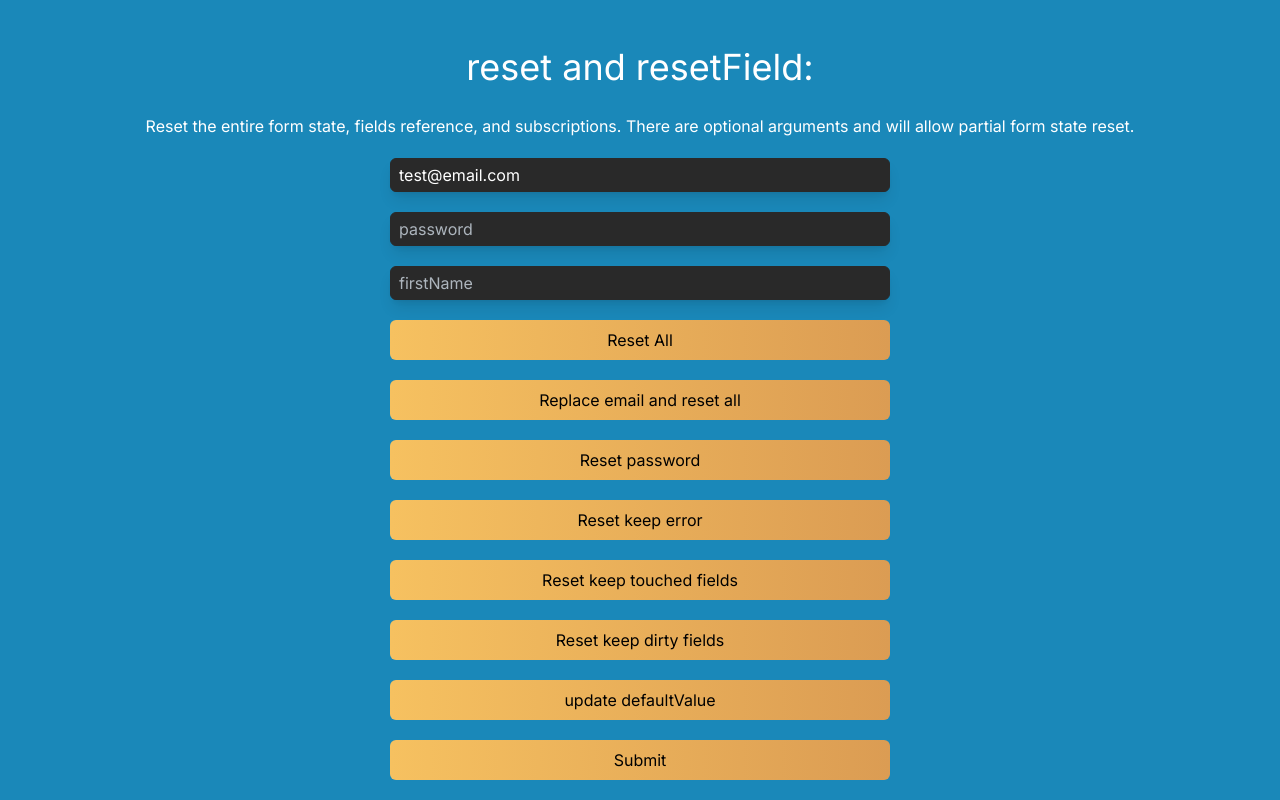
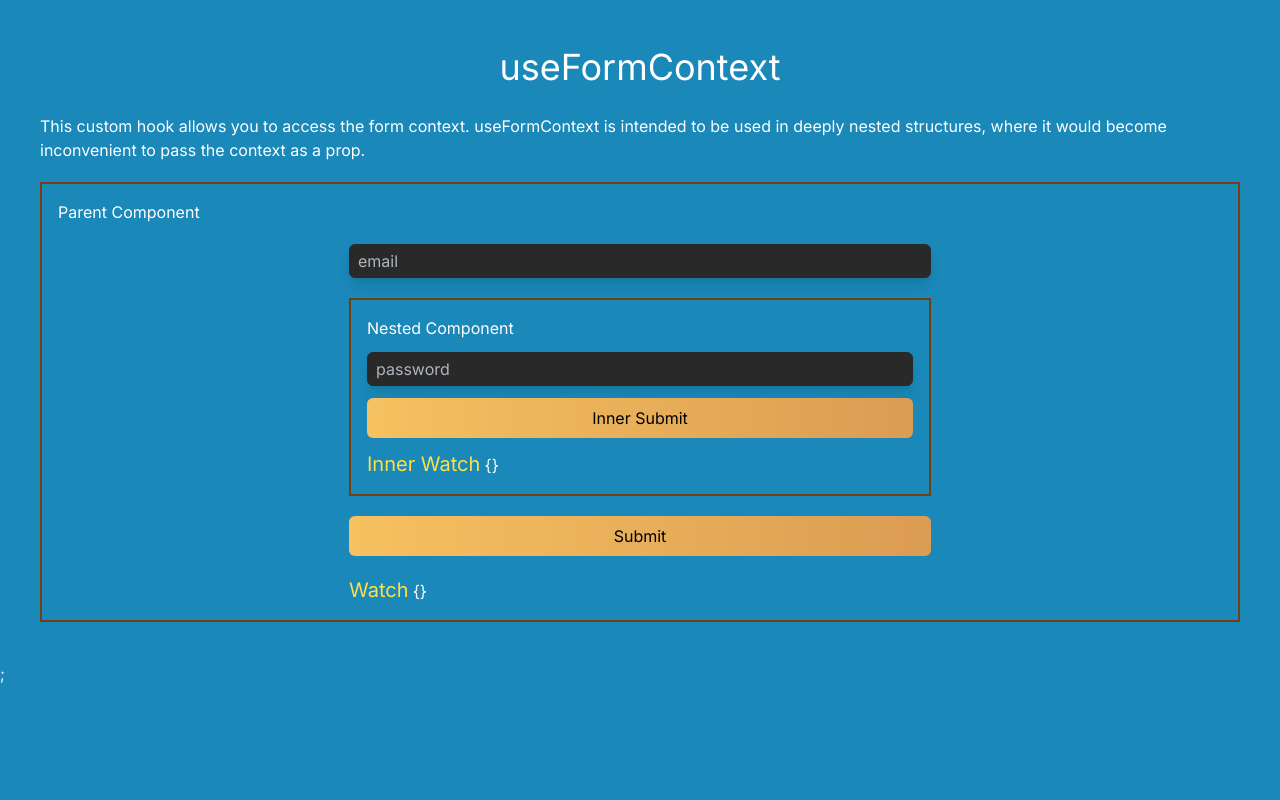
Before and after one commit to highhack/react-hook-form-tutorial, a Next.js app: page / in a window 1280 px wide. Shown: the top 800 px of the page. Built offline with nearby package versions, Linux system fonts and the light colour scheme.

Commit message:
commit 5

```diff
--- /dev/null
+++ b/src/app/components/Button.tsx
@@ -0,0 +1,10 @@
+type ButtonProps = {
+  onClick: () => void;
+  children: React.ReactNode;
+};
+
+export const Button = ({ onClick, children }: ButtonProps) => (
+  <button className="w-[500px]" type="button" onClick={onClick}>
+    {children}
+  </button>
+);
--- a/src/app/components/FormExample22.tsx
+++ b/src/app/components/FormExample22.tsx
@@ -8,8 +8,15 @@ type PropsType = {
 };
 
 export const FormExample22 = ({ title }: PropsType) => {
-  const { register, handleSubmit, formState, reset, watch, resetField } =
-    useForm<FormFields>({
+  const {
+    register,
+    handleSubmit,
+    formState,
+    reset,
+    watch,
+    resetField,
+    setError,
+  } = useForm<FormFields>({
     defaultValues: {
       email: "test@email.com",
       password: "",
@@ -22,16 +29,19 @@ export const FormExample22 = ({ title }: PropsType) => {
     errors,
     dirtyFields,
     touchedFields,
-    defaultValues,
-    isSubmitted,
     isSubmitSuccessful,
-    submitCount,
-    isValid,
-    isValidating,
   } = formState;
 
-  const onSubmit: SubmitHandler<FormFields> = (data) => {
+  const onSubmit: SubmitHandler<FormFields> = async (data) => {
+    try {
+      await new Promise((resolve) => setTimeout(resolve, 1000));
+      reset();
       console.log("data", data);
+    } catch (error) {
+      setError("root", {
+        message: "This email is already taken",
+      });
+    }
   };
 
   useEffect(() => {
@@ -79,7 +89,7 @@ export const FormExample22 = ({ title }: PropsType) => {
         className="w-[500px]"
       />
       {errors?.firstName && (
-        <p className="text-red-500"> {errors?.required?.message}</p>
+        <p className="text-red-500"> {errors?.firstName?.message}</p>
       )}
 
       <button className="w-[500px]" onClick={() => reset()}>
@@ -99,7 +109,7 @@ export const FormExample22 = ({ title }: PropsType) => {
         className="w-[500px]"
         onClick={() => resetField("firstName", { keepError: true })}
       >
-        Reset keep error
+        Reset firstName keep error
       </button>
       <button
         type="button"
--- /dev/null
+++ b/src/app/components/FormExample23.tsx
@@ -0,0 +1,161 @@
+import { SubmitHandler, set, useForm } from "react-hook-form";
+import { FormFields } from "../page";
+import Line from "./Line";
+
+type PropsType = {
+  title: string;
+};
+
+export const FormExample23 = ({ title }: PropsType) => {
+  const { register, handleSubmit, formState, watch, setError, clearErrors } =
+    useForm<FormFields>({
+      defaultValues: {
+        email: "test@email.com",
+        password: "",
+        firstName: "",
+      },
+    });
+
+  const { isSubmitting, errors } = formState;
+
+  const onSubmit: SubmitHandler<FormFields> = async (data) => {
+    try {
+      await new Promise((resolve) => setTimeout(resolve, 1000));
+      console.log("data", data);
+      throw new Error();
+    } catch (error) {
+      setError("root.serverError", {
+        message: "This email is already taken",
+      });
+    }
+  };
+
+  return (
+    <form
+      className="m-10 gap-5  flex flex-col   justify-center items-center"
+      onSubmit={handleSubmit(onSubmit)}
+    >
+      <div className="text-[36px]">{title}</div>
+      <div>
+        setErrors - The function allows you to manually set one or more errors.
+      </div>
+
+      <input
+        {...register("email")}
+        type="text"
+        placeholder="email"
+        className="w-[34%]"
+      />
+      {errors?.email?.message && (
+        <p className="text-red-500"> {errors?.email?.message}</p>
+      )}
+
+      <input
+        {...register("password")}
+        type="password"
+        placeholder="password"
+        className="w-[34%]"
+      />
+      {errors?.password?.message && (
+        <p className="text-red-500"> {errors?.password?.message}</p>
+      )}
+
+      <input
+        {...register("firstName", {
+          maxLength: {
+            value: 5,
+            message: "max length is 5",
+          },
+        })}
+        type="text"
+        placeholder="firstName"
+        className="w-[34%]"
+      />
+      {errors?.firstName && (
+        <p className="text-red-500"> {errors?.firstName?.message}</p>
+      )}
+
+      <button
+        className="w-[34%]"
+        type="button"
+        onClick={() => {
+          setError("password", {
+            type: "manual",
+            message: "Dont Forget Your Password Should Be Cool!",
+          });
+        }}
+      >
+        Set error for password field
+      </button>
+      <button
+        className="w-[34%]"
+        type="button"
+        onClick={() => {
+          const inputs = [
+            {
+              type: "manual",
+              name: "email",
+              message: "Double Check This",
+            },
+            {
+              type: "manual",
+              name: "firstName",
+              message: "Triple Check This",
+            },
+          ] as const;
+
+          inputs.forEach(({ type, name, message }) => {
+            return setError(name, { type, message });
+          });
+        }}
+      >
+        Set error for email and firstName
+      </button>
+
+      <button className="w-[34%]" disabled={isSubmitting} type="submit">
+        {isSubmitting ? "Loading..." : "Submit"}
+      </button>
+      {errors?.root && (
+        <p className="text-red-500"> {errors?.root?.serverError.message}</p>
+      )}
+
+      <button
+        className="w-[34%]"
+        type="button"
+        onClick={() => clearErrors("firstName")}
+      >
+        Clear First Name Errors
+      </button>
+      <button
+        className="w-[34%]"
+        type="button"
+        onClick={() => clearErrors(["firstName", "email"])}
+      >
+        Clear first name and email Errors
+      </button>
+      <button className="w-[34%]" type="button" onClick={() => clearErrors()}>
+        Clear All
+      </button>
+
+      {/* descriptions */}
+      <p className="whitespace-pre-line">
+        <span className="text-yellow-300 text-xl bold">data</span>{" "}
+        {JSON.stringify(watch(), null, 2)}
+      </p>
+      <Line />
+      {["email", "password", "firstName"].map((item) => (
+        <p key={item} className="whitespace-pre-line">
+          <span className="text-yellow-300 text-xl bold">{`errors.${item}: `}</span>
+          {errors?.[item as keyof typeof errors]?.message}
+        </p>
+      ))}
+      <Line />
+      <p className="whitespace-pre-line">
+        <span className="text-yellow-300 text-xl bold">
+          errors.root.serverErrors:
+        </span>{" "}
+        {JSON.stringify(errors.root?.serverError, null, 2)}
+      </p>
+    </form>
+  );
+};
--- /dev/null
+++ b/src/app/components/FormExample5.tsx
@@ -0,0 +1,73 @@
+import React from "react";
+import { useForm, FormProvider, useFormContext } from "react-hook-form";
+
+type PropsType = {
+  title: string;
+};
+
+export default function FormExample5({ title }: PropsType) {
+  const methods = useForm();
+  const { handleSubmit, formState, register, watch } = methods;
+  const { isSubmitting } = formState;
+  const onSubmit = (data: any) => console.log(data);
+
+  return (
+    <FormProvider {...methods}>
+      <form
+        className="m-10 gap-5  flex flex-col  justify-center items-center"
+        onSubmit={handleSubmit(onSubmit)}
+      >
+        <div className="text-[36px]">{title}</div>
+        <div>
+          This custom hook allows you to access the form context. useFormContext
+          is intended to be used in deeply nested structures, where it would
+          become inconvenient to pass the context as a prop.
+        </div>
+        <div className="border-2 gap-5 border-yellow-900 w-full p-4 flex flex-col  justify-center items-center">
+          <h2 className="w-full">Parent Component</h2>
+          <input
+            {...register("email")}
+            type="text"
+            placeholder="email"
+            className="w-[50%]"
+          />
+          <NestedInput />
+          <button className="w-[50%]" disabled={isSubmitting} type="submit">
+            {isSubmitting ? "Loading..." : "Submit"}
+          </button>
+          <p className="whitespace-pre-line w-[50%]">
+            <span className="text-yellow-300 text-xl bold ">Watch</span>{" "}
+            {JSON.stringify(watch(), null, 2)}
+          </p>
+        </div>
+      </form>
+    </FormProvider>
+  );
+}
+
+function NestedInput() {
+  const {
+    register,
+    formState: { isSubmitting },
+    watch,
+  } = useFormContext(); // retrieve all hook methods
+
+  return (
+    <div className="flex flex-col gap-3 w-[50%] p-4 border-2 border-yellow-900">
+      <h2 className="w-full">Nested Component</h2>
+      <input
+        {...register("password")}
+        type="password"
+        placeholder="password"
+        className="w-full"
+      />
+      <button className="w-full" disabled={isSubmitting} type="submit">
+        {isSubmitting ? "Loading..." : "Inner Submit"}
+      </button>
+      <p className="whitespace-pre-line">
+        <span className="text-yellow-300 text-xl bold ">Inner Watch</span>{" "}
+        {JSON.stringify(watch(), null, 2)}
+      </p>
+    </div>
+  );
+}
--- a/src/app/page.tsx
+++ b/src/app/page.tsx
@@ -12,6 +12,8 @@ import FormExample3 from "./components/FormExample3";
 import { FormExample4 } from "./components/FormExample4";
 import { FormExample21 } from "./components/FormExample21";
 import { FormExample22 } from "./components/FormExample22";
+import { FormExample23 } from "./components/FormExample23";
+import FormExample5 from "./components/FormExample5";
 
 const schema = z.object({
   email: z.string().email(),
@@ -47,9 +49,11 @@ export default function Home() {
       {/* <FormExample1 title="Unregister" />; */}
       {/* <FormExample2 title="FormState" />; */}
       {/* <FormExample21 title="watch and useWatch:" />; */}
-      <FormExample22 title="reset and resetField:" />;
+      {/* <FormExample22 title="reset and resetField:" />; */}
+      {/* <FormExample23 title="setError and clearErrors:" />; */}
       {/* <FormExample3 title="useFieldArray" />; */}
       {/* <FormExample4 title="useController" />; */}
+      <FormExample5 title="useFormContext" />;
     </>
   );
 }
```
Lines whose indentation alone changed are shown as unchanged.
